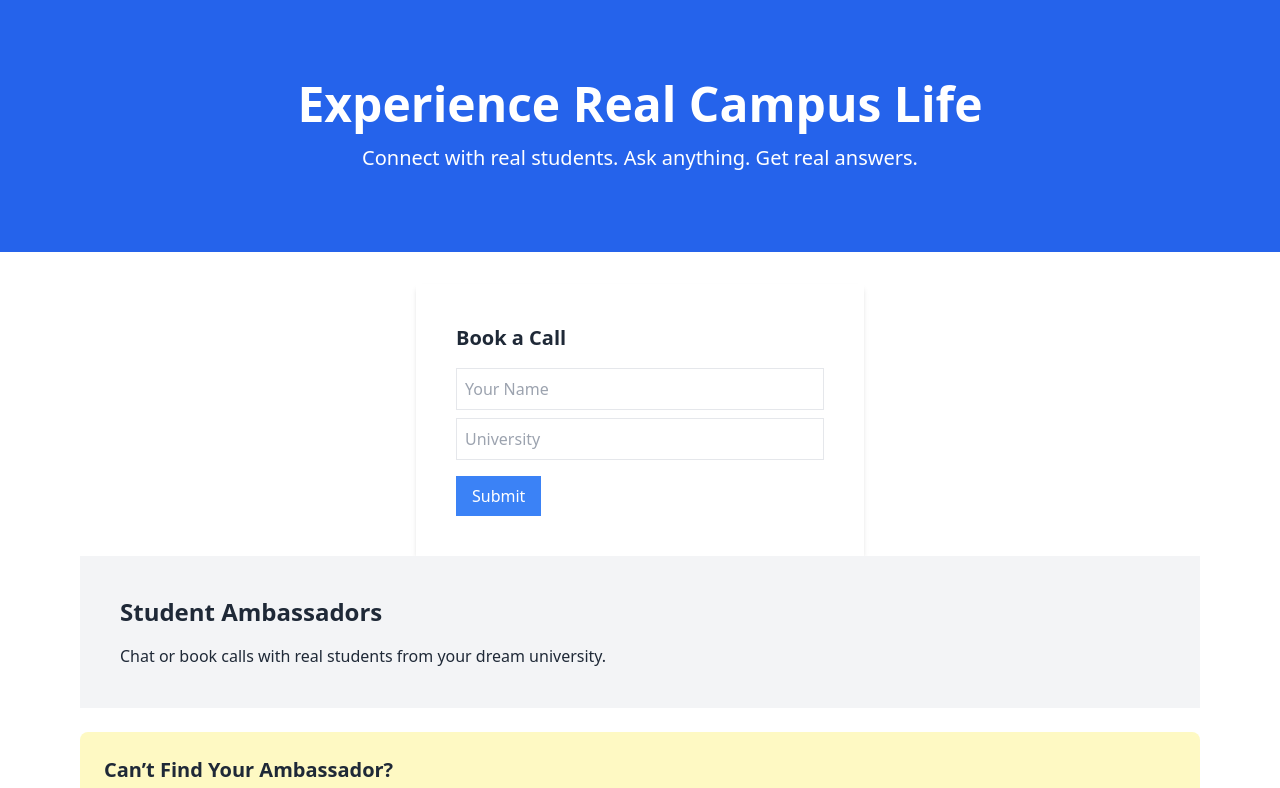
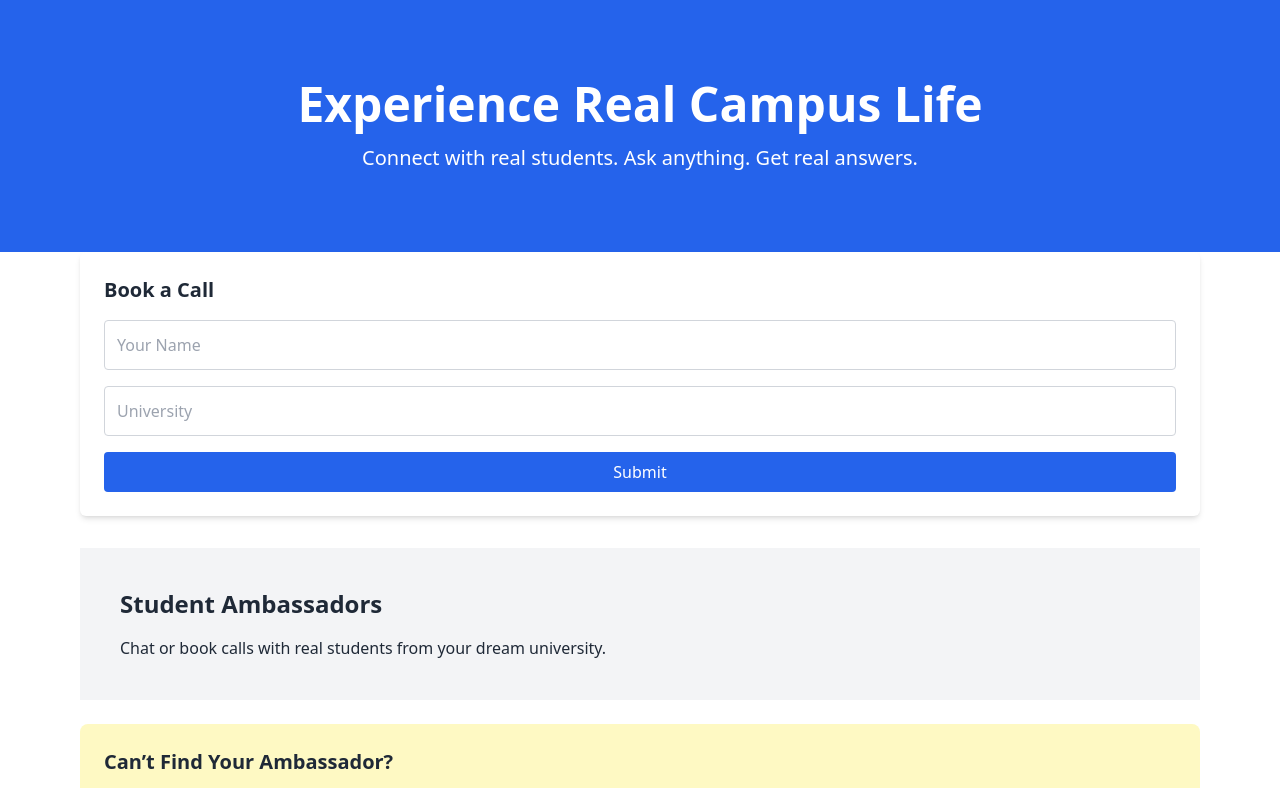
Before and after one commit to applycertificateglobal/mycampus-frontend, a React (Create React App) app: page / in a window 1280 px wide. Shown: the top 788 px of the page. Built offline with nearby package versions, Linux system fonts and the light colour scheme.

Commit message:
Update BookingFormSection.js

```diff
--- a/src/components/BookingFormSection.js
+++ b/src/components/BookingFormSection.js
@@ -1,23 +1,46 @@
 import React, { useState } from 'react';
-import axios from 'axios';
 
-const BookingFormSection = () => {
-  const [name, setName] = useState("");
-  const [university, setUniversity] = useState("");
-  const handleSubmit = async (e) => {
+const BookingForm = () => {
+  const [name, setName] = useState('');
+  const [university, setUniversity] = useState('');
+
+  const handleSubmit = (e) => {
     e.preventDefault();
-    await axios.post("/api/bookings", { name, university });
-    alert("Booking submitted!");
+    console.log('Booking submitted:', { name, university });
+    alert(`Call booked for ${name} at ${university}`);
+    setName('');
+    setUniversity('');
   };
 
   return (
-    <form onSubmit={handleSubmit} className="p-10 bg-white shadow-md max-w-md mx-auto mt-8">
-      <h3 className="text-xl font-bold mb-4">Book a Call</h3>
-      <input className="border p-2 w-full mb-2" placeholder="Your Name" onChange={e => setName(e.target.value)} />
-      <input className="border p-2 w-full mb-2" placeholder="University" onChange={e => setUniversity(e.target.value)} />
-      <button className="bg-blue-500 text-white px-4 py-2 mt-2" type="submit">Submit</button>
-    </form>
+    <div className="bg-white shadow-md rounded-md p-6 mb-8">
+      <h2 className="text-xl font-semibold mb-4">Book a Call</h2>
+      <form onSubmit={handleSubmit} className="space-y-4">
+        <input
+          type="text"
+          placeholder="Your Name"
+          className="w-full border border-gray-300 p-3 rounded"
+          value={name}
+          onChange={(e) => setName(e.target.value)}
+          required
+        />
+        <input
+          type="text"
+          placeholder="University"
+          className="w-full border border-gray-300 p-3 rounded"
+          value={university}
+          onChange={(e) => setUniversity(e.target.value)}
+          required
+        />
+        <button
+          type="submit"
+          className="w-full bg-blue-600 text-white py-2 rounded hover:bg-blue-700 transition"
+        >
+          Submit
+        </button>
+      </form>
+    </div>
   );
 };
 
-export default BookingFormSection;
+export default BookingForm;
```
